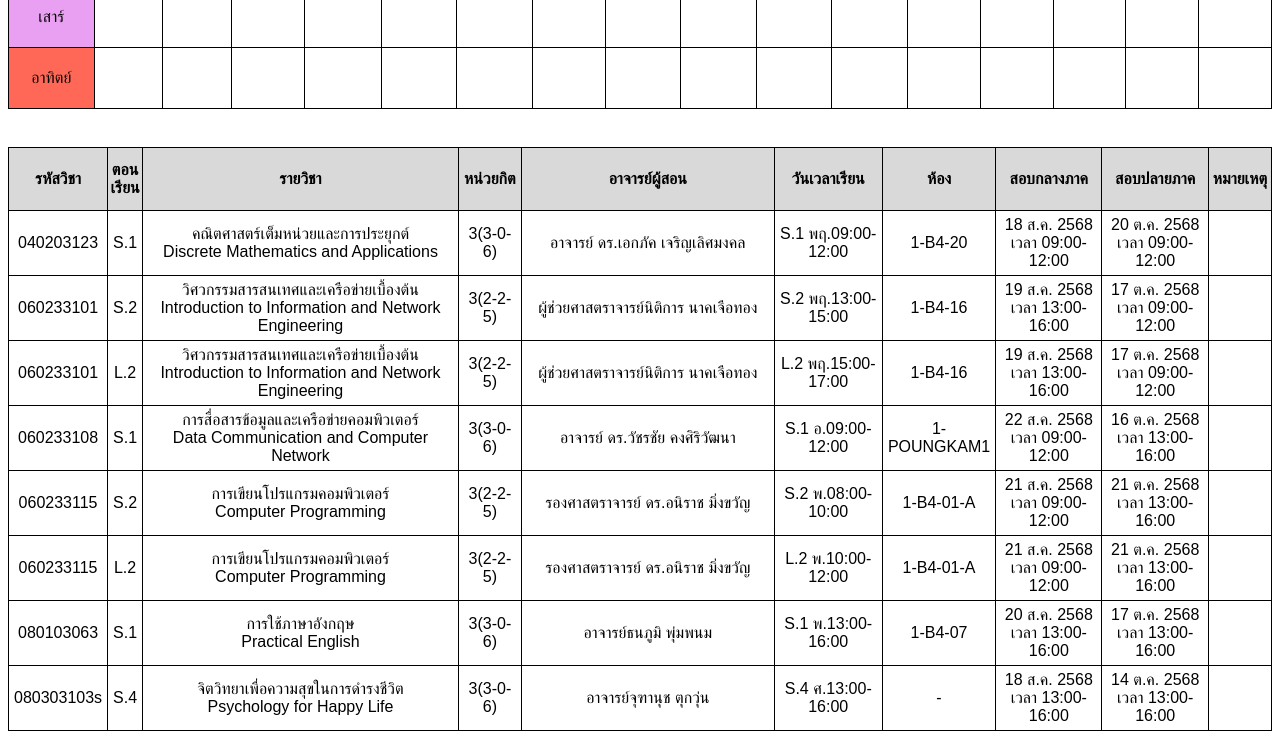
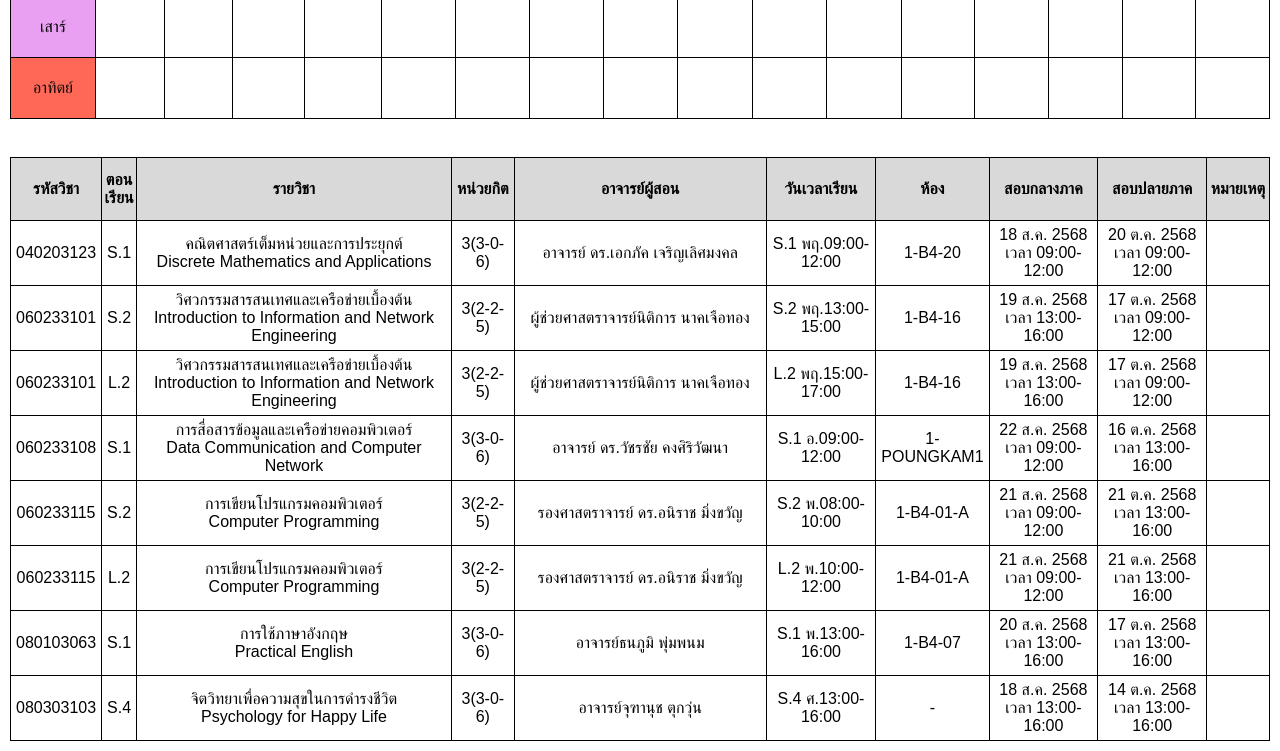
Before and after one commit to Kitsanai01/IntroToINE, a plain HTML site: page Project_Folder/subject.html in a window 1280 px wide. Shown: the part 491-1242 px from the top of the page. Drawn offline with Linux system fonts and the light colour scheme.

Commit message:
SubjectCommit

```diff
--- a/Project_Folder/css/style.css
+++ b/Project_Folder/css/style.css
@@ -30,6 +30,7 @@ table {
 tr {
     height: 50px;
 }
+tr:hover {background-color: #e8e8e8;}
 th {
     background-color: #d9d9d9;
     font-weight: bold;
@@ -38,6 +39,11 @@ th {
     font-weight: bold;
     height: 60px;
     width: 100px;
+}
+body {
+    font-family: 'Arial', sans-serif;
+    margin: 0;
+    padding: 10px;
 }
 .Monday {
     text-align: center;
@@ -79,3 +85,6 @@ caption{
     margin-top: 20px;
     text-align: left;
 }
+.left-align {
+    text-align: left;
+}
--- a/Project_Folder/subject.html
+++ b/Project_Folder/subject.html
@@ -7,7 +7,6 @@
     <link rel="stylesheet" href="css/style.css">
 </head>
 <body>
-
     <h1 style="margin-left: 5px; margin-bottom: 8px;">ตารางรายวิชา เทอม 1/2568</h1>
     <table>
         <caption>6806022510203 นายกฤษนัย โถมสันเทียะ</caption>
@@ -276,7 +275,7 @@
 
             </tr>
             <tr>
-                <td>080303103s</td>
+                <td>080303103</td>
                 <td>S.4</td>
                 <td>จิตวิทยาเพื่อความสุขในการดำรงชีวิต<br>Psychology for Happy Life</td>
                 <td>3(3-0-6)</td>
```
